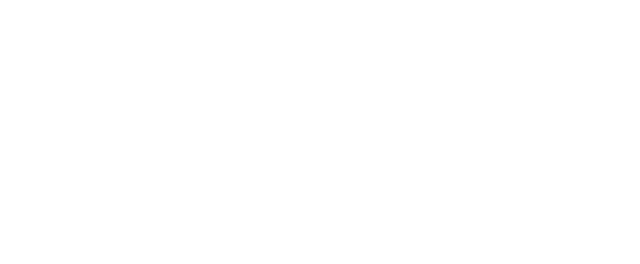
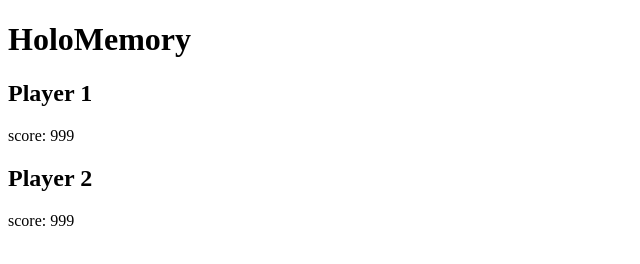
Before and after one commit to RoynevS/holomem, a plain HTML site: page index.html in a window 1280 px wide. Shown: the whole page, without its empty margins (0-640 px from the left). Drawn offline with Linux system fonts and the light colour scheme.

Commit message:
Add elements for basic layout

```diff
--- a/index.html
+++ b/index.html
@@ -9,6 +9,20 @@
     <title>HoloMemory</title>
   </head>
   <body>
+    <h1 class="primary-heading">HoloMemory</h1>
 
+    <main>
+      <section class="player-1-section">
+        <h2 class="player-1-name">Player 1</h2>
+        <p class="score">score: 999</p>
+      </section>
+
+      <section class="card-container"></section>
+
+      <section class="player-2-section">
+        <h2 class="player-2-name">Player 2</h2>
+        <p class="score">score: 999</p>
+      </section>
+    </main>
   </body>
 </html>
```
